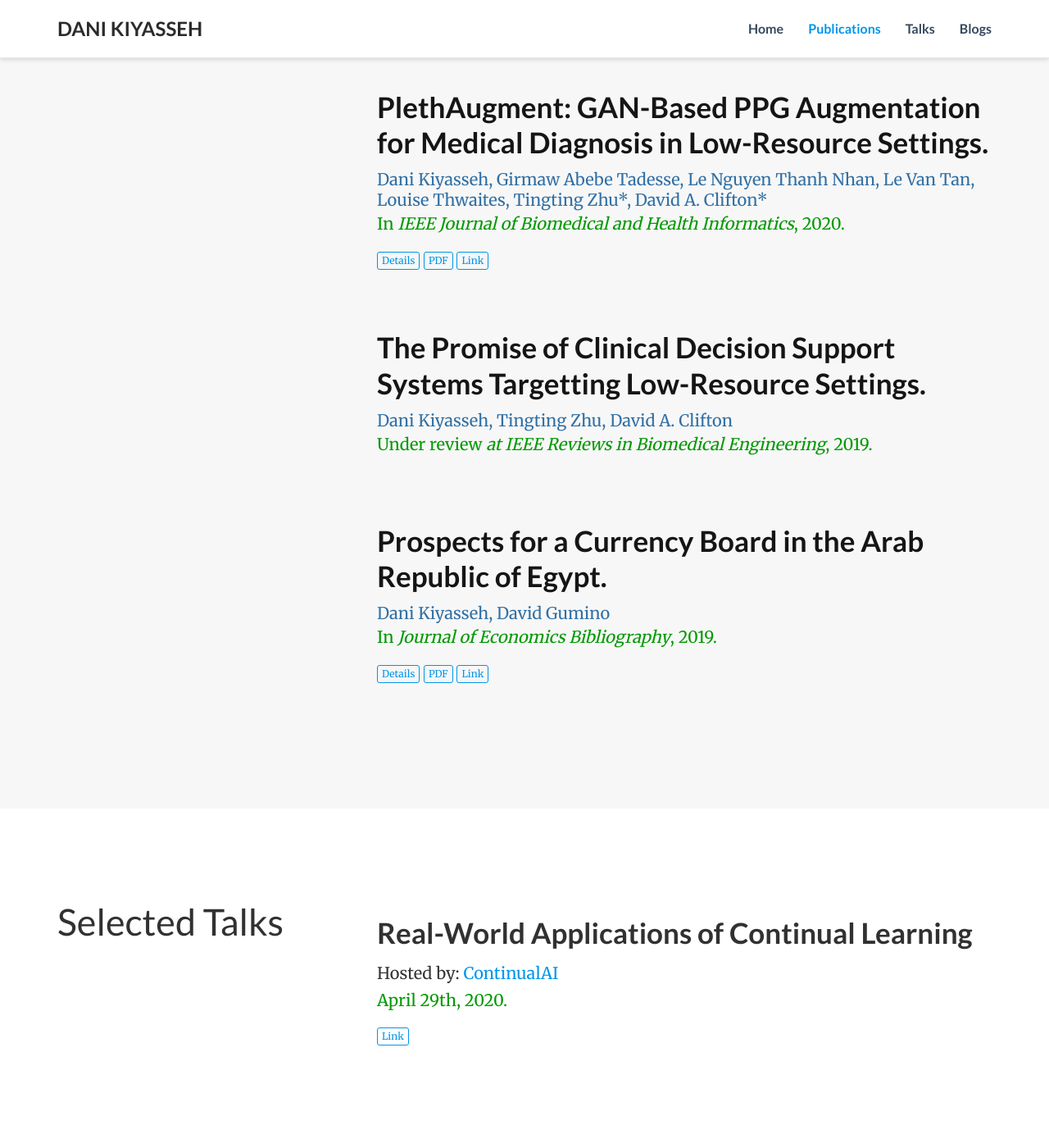
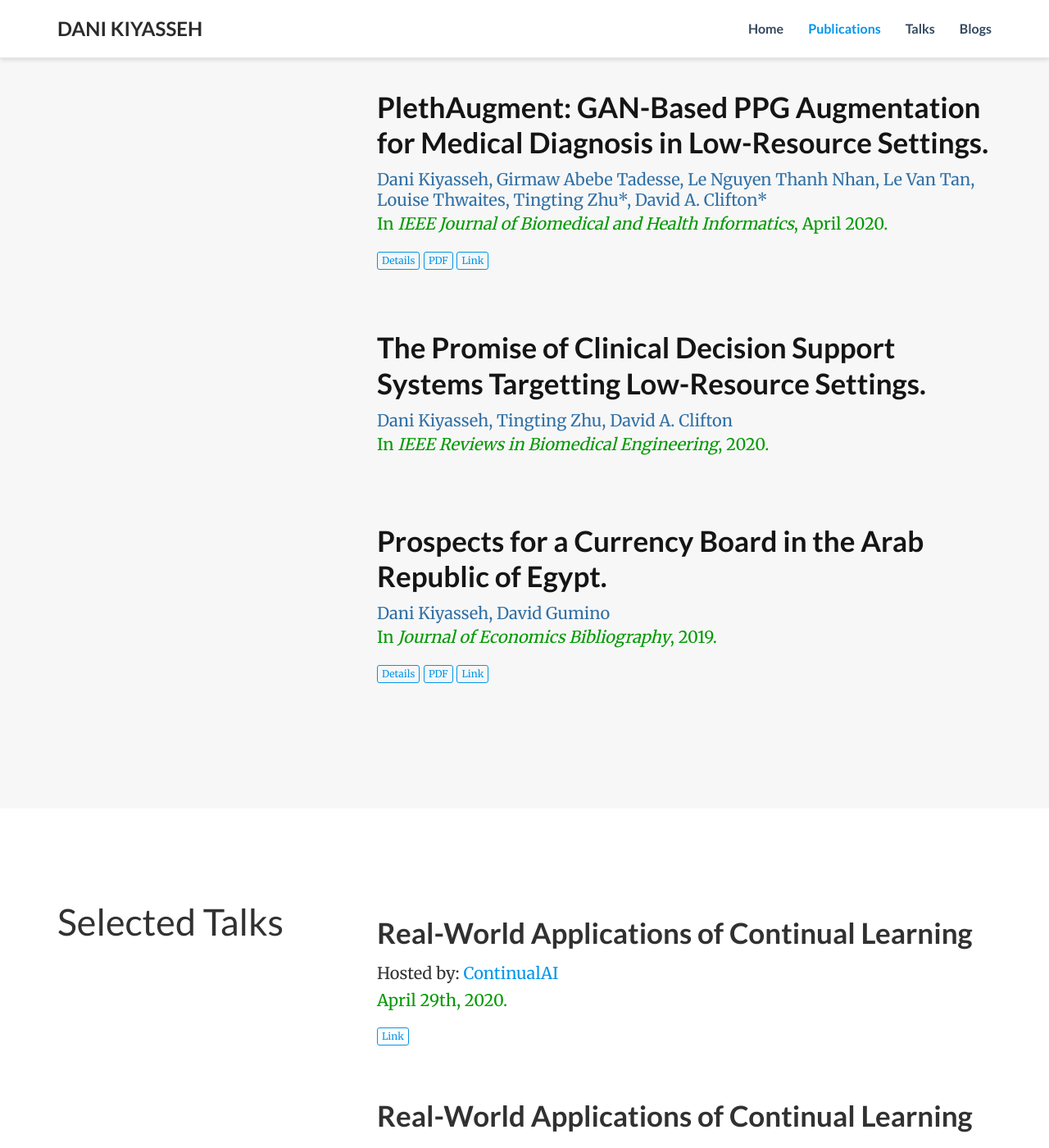
Before and after one commit to danikiyasseh/danikiyasseh.github.io, a Jekyll site: the page index.html, which Jekyll copies as it is, in a window 1280 px wide and 1400 px high, scrolled down 1999 px. Shown: the whole window at 82% size. Built offline with Jekyll 4.4.1, drawn with Linux system fonts in a browser that asks for light colours; nearby versions of some CDN libraries; a style sheet for code colours, icons or effects is not loaded.

Commit message:
Update index.html

```diff
--- a/index.html
+++ b/index.html
@@ -421,7 +421,7 @@
       </div>
 
       <div class="pub-publication">
-        In <em>IEEE Journal of Biomedical and Health Informatics</em>, 2020.
+        In <em>IEEE Journal of Biomedical and Health Informatics</em>, April 2020.
       </div>
 
       <div class="pub-links">
@@ -467,7 +467,7 @@
       </div>
 
       <div class="pub-publication">
-        Under review <em> at IEEE Reviews in Biomedical Engineering</em>, 2019.
+        In <em> IEEE Reviews in Biomedical Engineering</em>, 2020.
       </div>
 
       <div class="pub-links">
@@ -548,12 +548,38 @@
 	  <div class="pub-list-item" itemscope itemtype="http://schema.org/CreativeWork">
   <div class="row">
 
-<!--     <div class="col-md-12">
-      <a href="">
-        <img src="https://danikiyasseh.github.io/publications/images/rbme_pipeline.png" class="pub-banner"
-             itemprop="image">
-      </a>
-    </div> -->
+    <div class="col-md-12">
+      <h4 class="article-title" itemprop="name">
+        Real-World Applications of Continual Learning
+      </h4>
+      <div class="pub-abstract" itemprop="text">
+      </div>
+
+      <div class="host-name" itemprop="author">
+        Hosted by: <a href="https://www.continualai.org/" itemprop="url">ContinualAI</a>
+      </div>
+
+      <div class="pub-publication">
+        April 29th, 2020.
+      </div>
+
+      <div class="pub-links">
+
+<!-- 	<a class="btn btn-primary btn-outline btn-xs" href="https://danikiyasseh.github.io/talks/ContinualAI/">
+	  Details
+	</a> -->
+
+	<a class="btn btn-primary btn-outline btn-xs" href="https://www.youtube.com/watch?v=GteGII2e7ro">
+	  Link
+	</a>
+
+      </div>
+    </div>
+  </div>
+</div>
+
+<div class="pub-list-item" itemscope itemtype="http://schema.org/CreativeWork">
+  <div class="row">
 
     <div class="col-md-12">
       <h4 class="article-title" itemprop="name">
```
